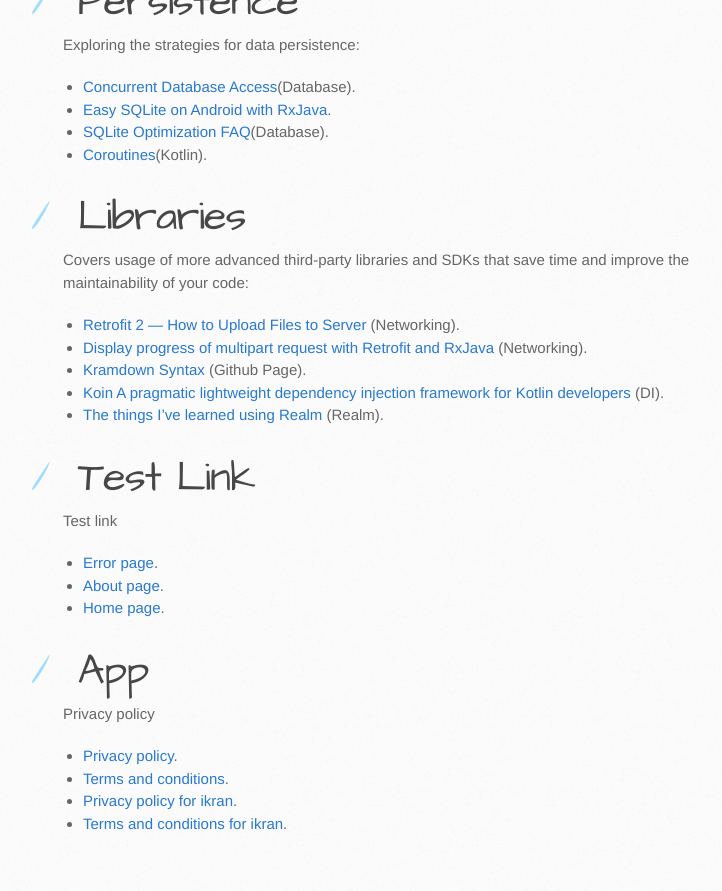
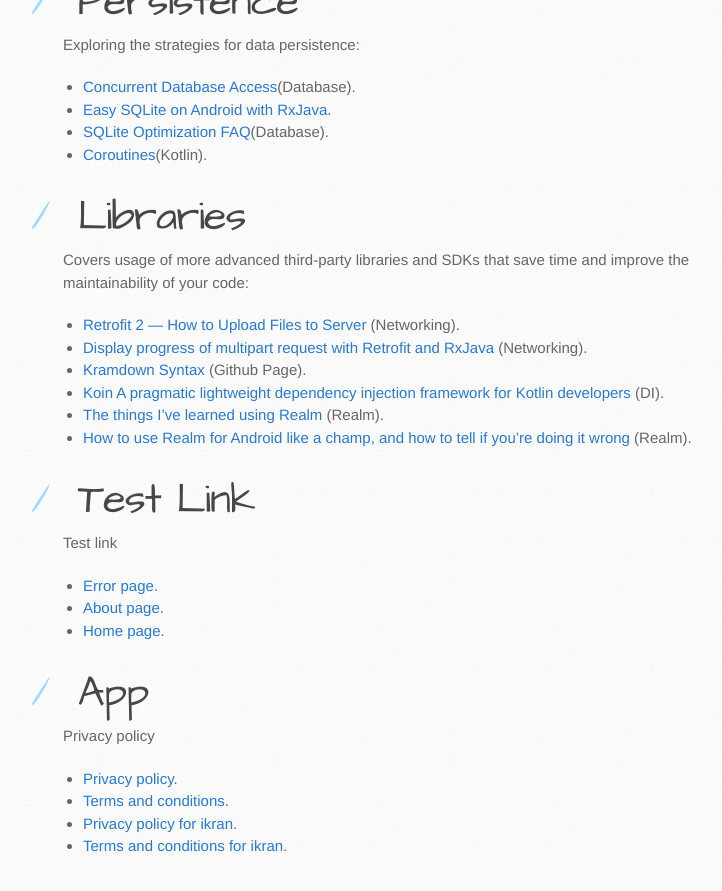
Before and after one commit to maobui/bui.github.io, a Jekyll site: the page built from index.md, in a window 1280 px wide and 900 px high, scrolled down 882 px. Shown: the top 891 px of the window, without its empty margins (107-829 px from the left). Built offline with Jekyll 4.4.1, drawn with Linux system fonts in a browser that asks for light colours; our own code applies the rules of GitHub Pages for plain Markdown files.

Commit message:
- realm guides.

```diff
--- a/index.md
+++ b/index.md
@@ -44,6 +44,7 @@ Covers usage of more advanced third-party libraries and SDKs that save time and
 *   [Kramdown Syntax](https://kramdown.gettalong.org/syntax.html#links-and-images){:target="_blank"} (Github Page).
 *   [Koin A pragmatic lightweight dependency injection framework for Kotlin developers](https://insert-koin.io/){:target="_blank"} (DI).
 *   [The things I’ve learned using Realm](https://blog.usejournal.com/the-things-ive-learned-using-realm-48ce774f5fbb){:target="_blank"} (Realm).
+*   [How to use Realm for Android like a champ, and how to tell if you’re doing it wrong](https://medium.com/@Zhuinden/how-to-use-realm-for-android-like-a-champ-and-how-to-tell-if-youre-doing-it-wrong-ac4f66b7f149#.zaoi1074a){:target="_blank"} (Realm).
 
 # [](#header-5) Test Link
 
```
